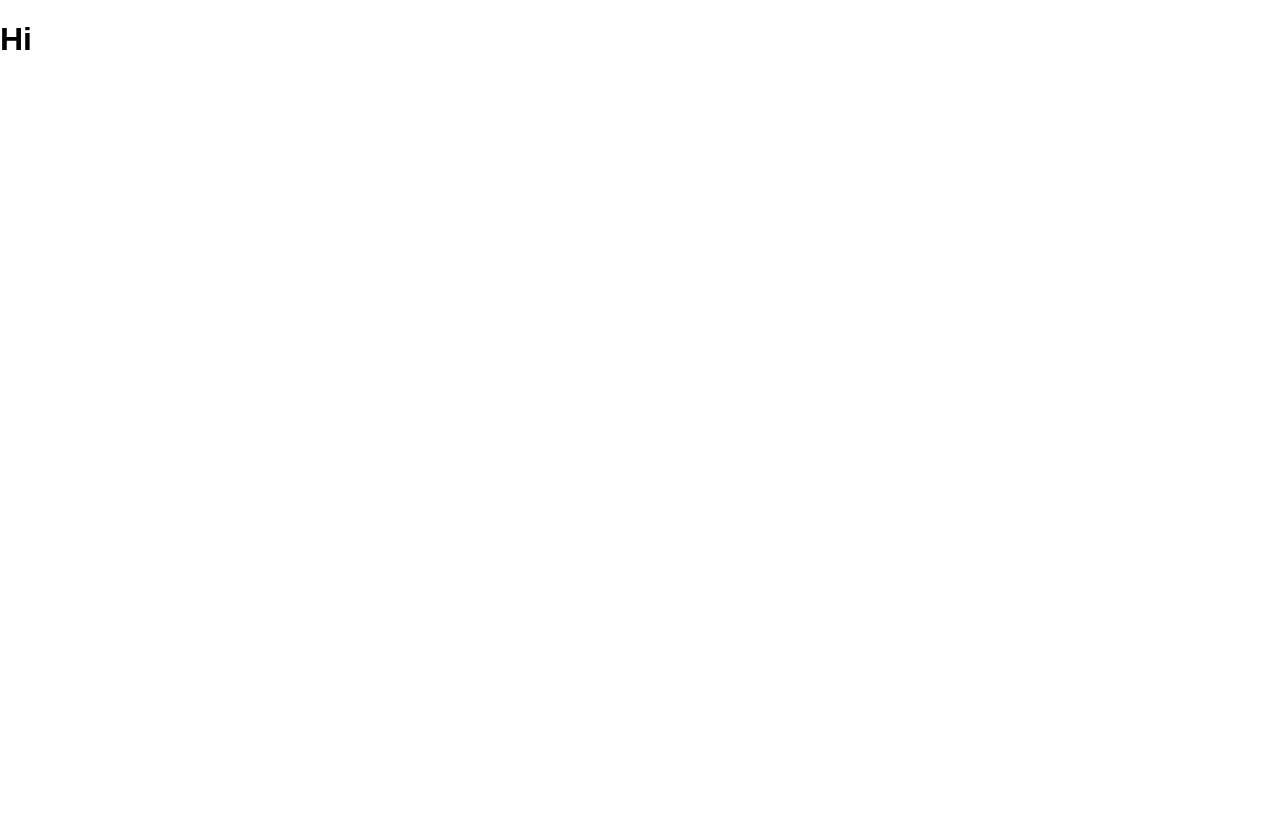
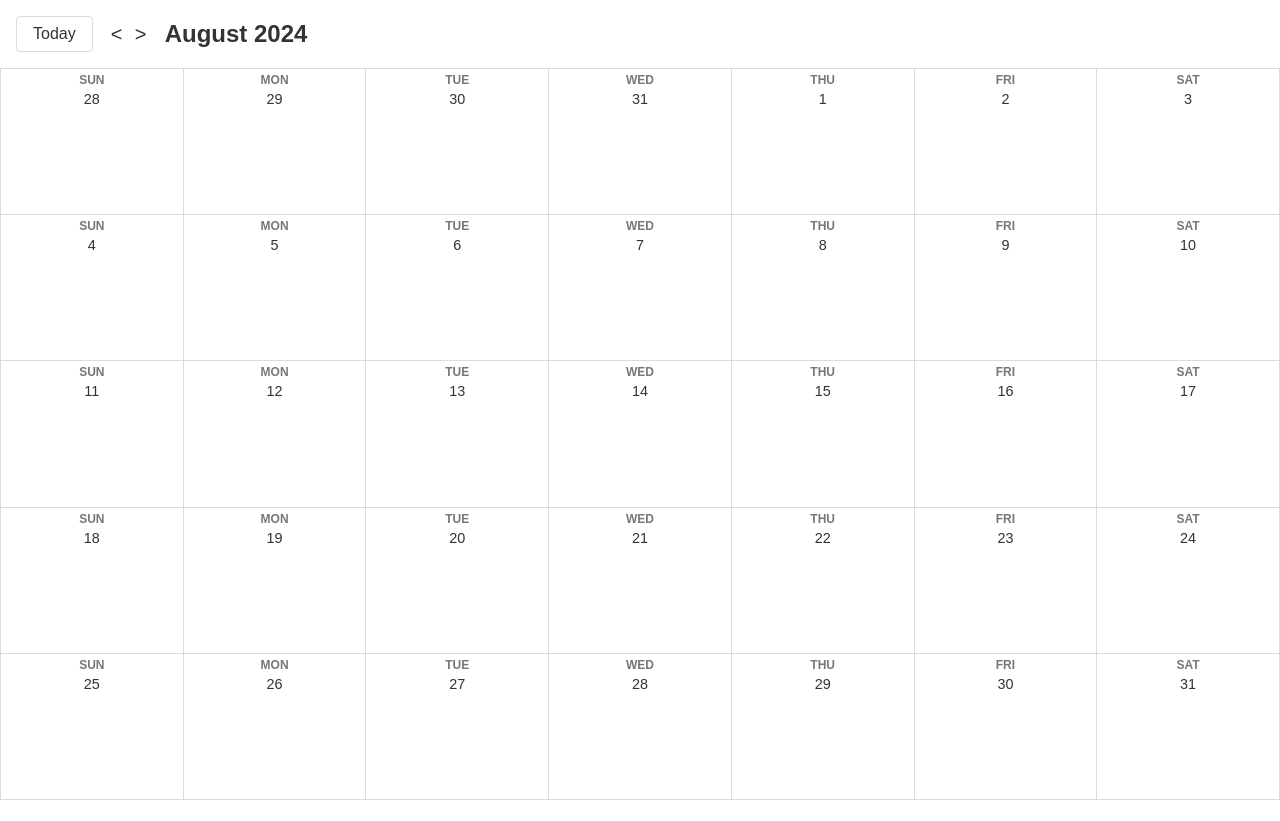
Before and after one commit to rinnegard/calendar, a React (Vite) app: page / in a window 1280 px wide. After the commit the page ends 800 px from the top, so only its background shows below. Built offline with nearby package versions, Linux system fonts and the light colour scheme.

Commit message:
Added base calender layout

```diff
--- a/src/App.tsx
+++ b/src/App.tsx
@@ -1,11 +1,8 @@
+import Calendar from "./components/Calendar";
 import "./styles.css";
 
 function App() {
-    return (
-        <div>
-            <h1>Hi</h1>
-        </div>
-    );
+    return <Calendar></Calendar>;
 }
 
 export default App;
--- /dev/null
+++ b/src/components/Calendar.tsx
@@ -0,0 +1,65 @@
+import {
+    startOfWeek,
+    startOfMonth,
+    endOfWeek,
+    endOfMonth,
+    eachDayOfInterval,
+    isSameMonth,
+    isBefore,
+    endOfDay,
+    isToday,
+    subMonths,
+    addMonths,
+    isSameDay,
+    parse,
+} from "date-fns";
+import { useMemo, useState } from "react";
+
+export default function Calendar() {
+    const [selectedMonth, setSelectedMonth] = useState(new Date());
+
+    const calendarDays = useMemo(() => {
+        const firstWeekStart = startOfWeek(startOfMonth(selectedMonth));
+        const lastWeekEnd = endOfWeek(endOfMonth(selectedMonth));
+        return eachDayOfInterval({ start: firstWeekStart, end: lastWeekEnd });
+    }, [selectedMonth]);
+
+    console.log(calendarDays);
+
+    return (
+        <div className="calendar">
+            <div className="header">
+                <button className="btn">Today</button>
+                <div>
+                    <button className="month-change-btn">&lt;</button>
+                    <button className="month-change-btn">&gt;</button>
+                </div>
+                <span className="month-title">
+                    {`${selectedMonth.toLocaleString(undefined, {
+                        month: "long",
+                    })} ${selectedMonth.getFullYear()}
+                    `}
+                </span>
+            </div>
+            <div className="days">
+                {calendarDays.map((day) => {
+                    return (
+                        <div className="day">
+                            <div className="day-header">
+                                <div className="week-name">
+                                    {day.toLocaleString(undefined, {
+                                        weekday: "short",
+                                    })}
+                                </div>
+                                <div className="day-number">
+                                    {day.getDate()}
+                                </div>
+                                <button className="add-event-btn">+</button>
+                            </div>
+                        </div>
+                    );
+                })}
+            </div>
+        </div>
+    );
+}
```
